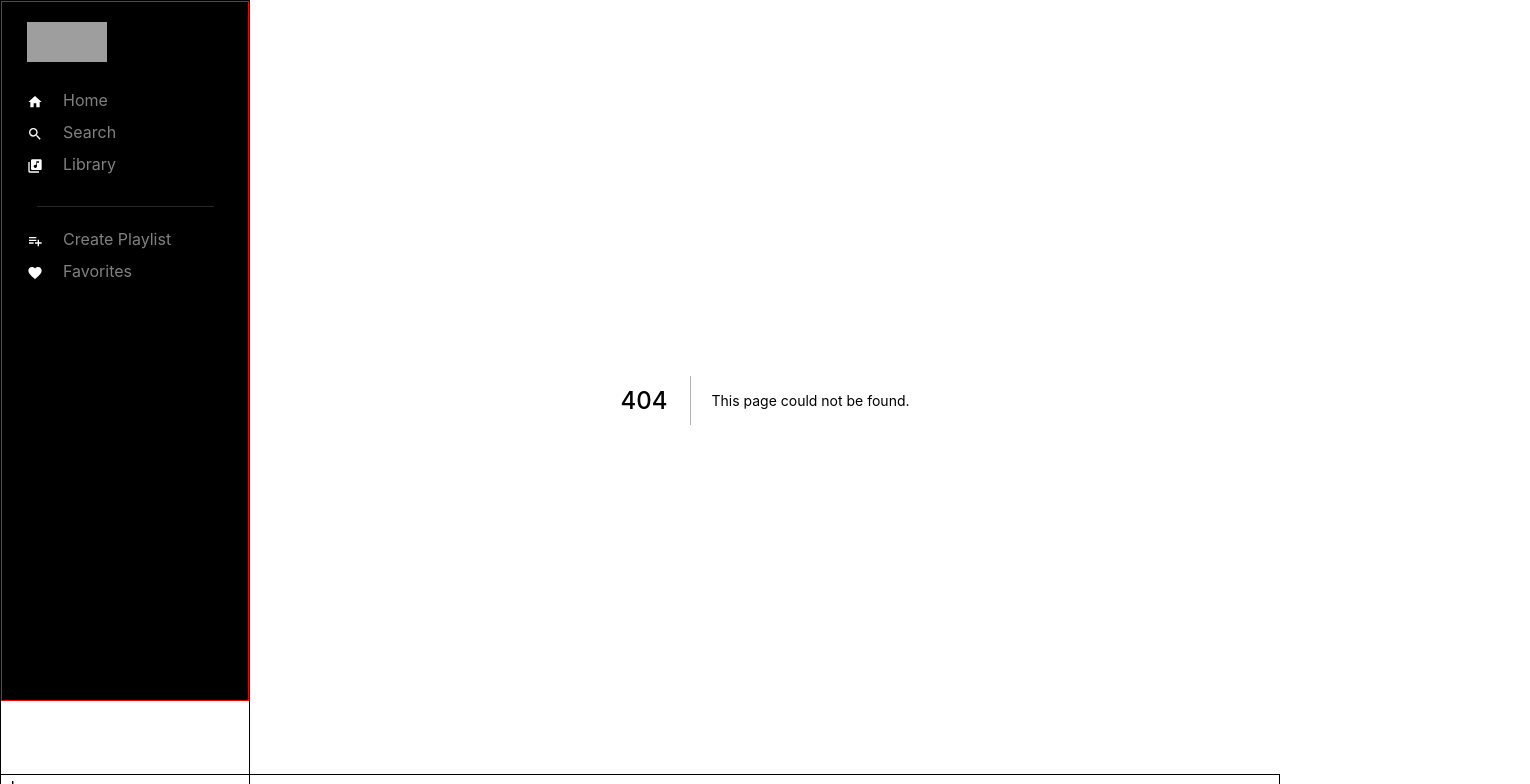
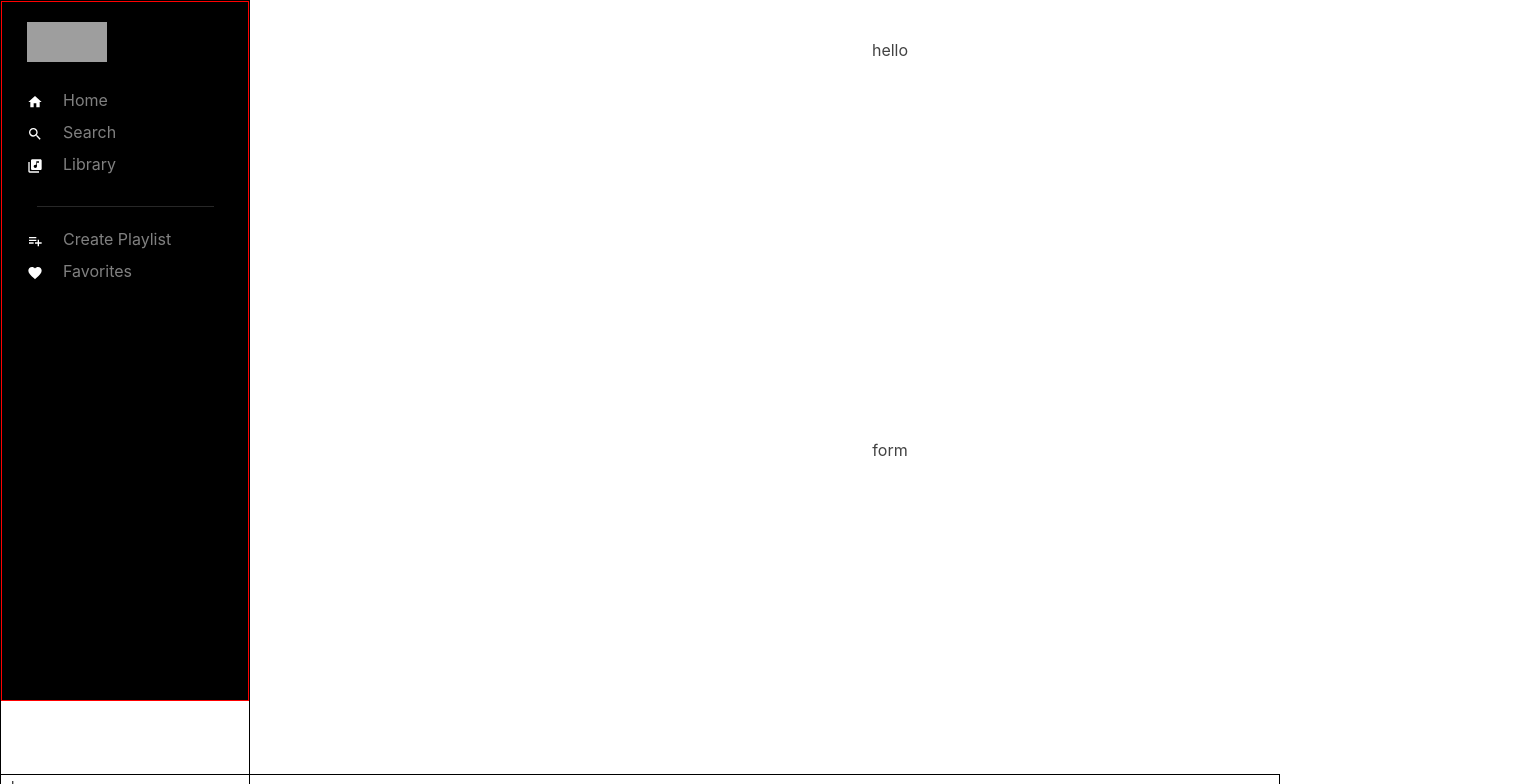
Before and after one commit to timegated/e-trax, a Next.js app: page /signin in a window 1280 px wide. Before the commit this address had no page. Shown: the top 784 px of the page, 1530 px wide, since content can reach past the window. Built offline with nearby package versions, Linux system fonts and the light colour scheme; grey boxes are pictures that could not be loaded.

Commit message:
Added Signin and Signup components along with util functions for authentication

```diff
--- /dev/null
+++ b/components/AuthForm.tsx
@@ -0,0 +1,30 @@
+import React, { FC } from 'react';
+import {
+  Box,
+  Flex,
+  Input,
+  Button
+} from '@chakra-ui/react';
+import { useRouter } from 'next/router';
+import { useSWRConfig } from 'swr';
+import { auth } from '../lib/mutations';
+
+const AuthForm: FC<{ mode: string }> = ({ mode }) => {
+  const [email, setEmail] = React.useState('');
+  const [password, setPassword] = React.useState('');
+  const [loading, setIsLoading] = React.useState(false);
+  const router = useRouter();
+
+  return (
+    <Box height="100vh" width="100vw" bg="white">
+      <Flex justify="center" align="center" height="100px">
+        hello
+      </Flex>
+      <Flex justify="center" align="center" height="calc(100vh - 100px)">
+        form
+      </Flex>
+    </Box>
+  );
+};
+
+export default AuthForm;
--- /dev/null
+++ b/lib/mutations.ts
@@ -0,0 +1,5 @@
+import fetcher from './fetcher';
+
+export const auth = (mode: 'signin' | 'signup', body: { email: string, password: string }) => {
+  return fetcher(`${mode}`, body);
+};
--- /dev/null
+++ b/pages/signin.tsx
@@ -0,0 +1,8 @@
+import React from 'react'
+import AuthForm from '../components/AuthForm'
+
+const Signin = () => {
+  return <AuthForm mode="signin" />
+}
+
+export default Signin;
```
Also changed, not shown: lib/fetcher.ts (added, +12 -0 lines), pages/signup.tsx (added, +8 -0 lines).
